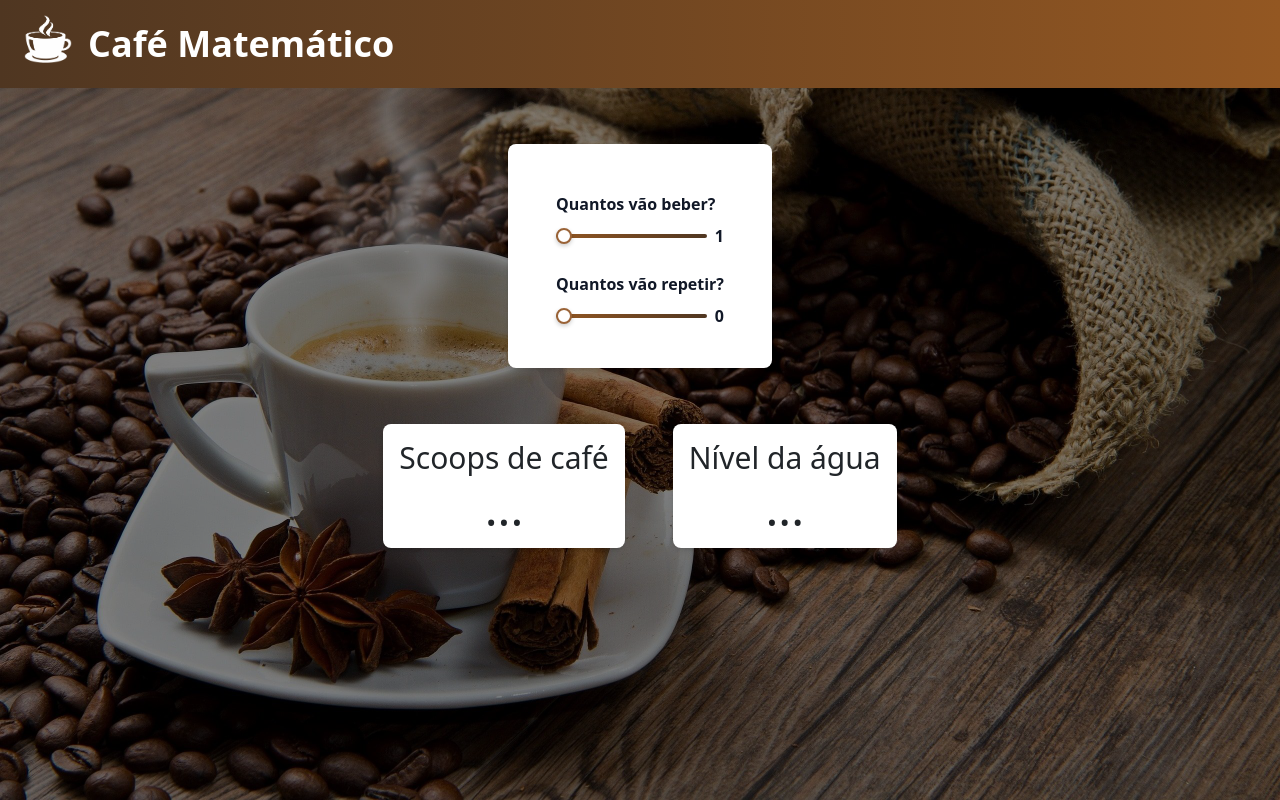
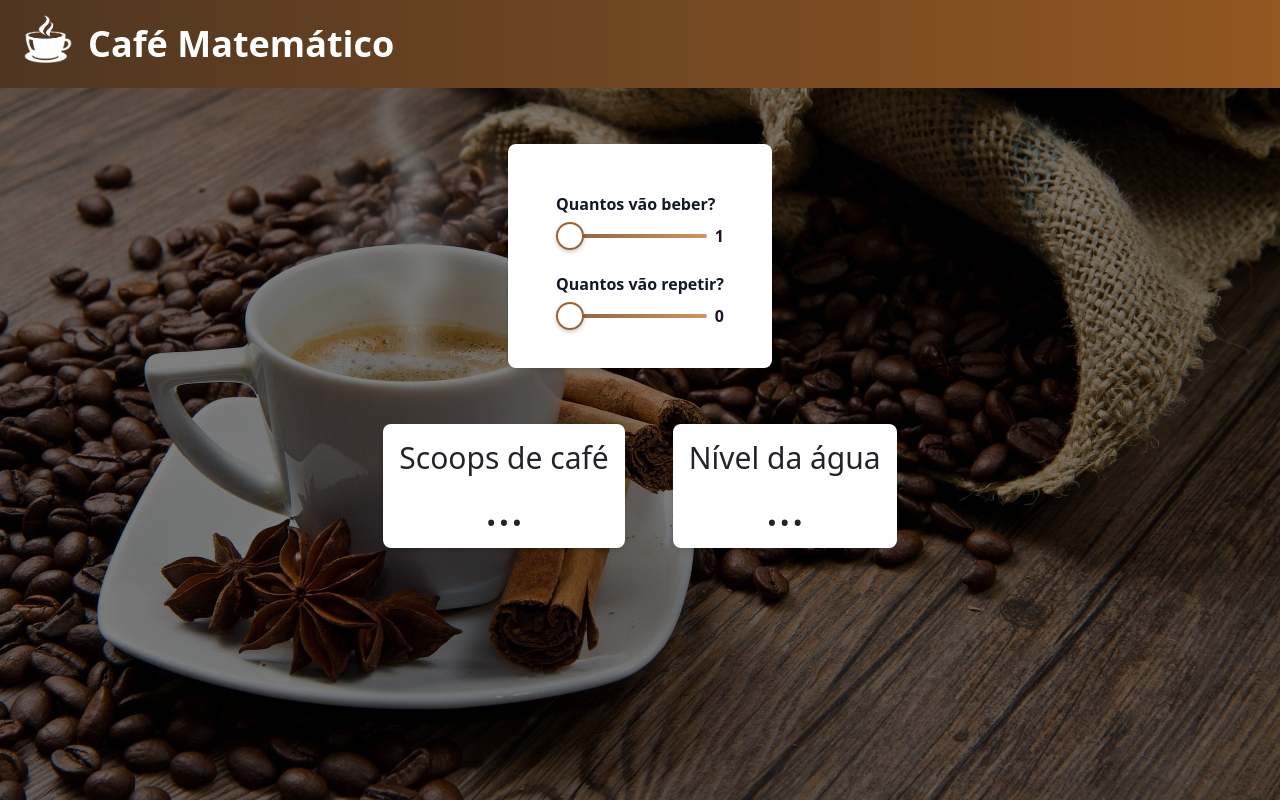
Before and after one commit to victorsmoliveira/coffee-app-frontend, a React (Create React App) app: page / in a window 1280 px wide. Built offline with nearby package versions, Linux system fonts and the light colour scheme.

Commit message:
feat: make slider thumb bigger, change slider color

```diff
--- a/src/components/BeautifulSlider/BeautifulSlider.css
+++ b/src/components/BeautifulSlider/BeautifulSlider.css
@@ -3,7 +3,7 @@
     width: 100%;
     height: 4px;
     border-radius: 2px;
-    background: linear-gradient(90deg, rgba(147, 87, 34, 1) 0%, rgba(79, 54, 33, 1) 100%);
+    background: linear-gradient(90deg, rgba(106, 54, 9, 0.801) 0%, rgba(195, 122, 62, 0.801) 100%);
     outline: none;
     margin: 0;
     padding: 0;
@@ -11,8 +11,8 @@
 
 .beautiful-slider::-webkit-slider-thumb {
     -webkit-appearance: none;
-    width: 16px;
-    height: 16px;
+    width: 28px;
+    height: 28px;
     border: 2px solid rgb(154, 99, 55);
     border-radius: 50%;
     background-color: #ffffff;
```
